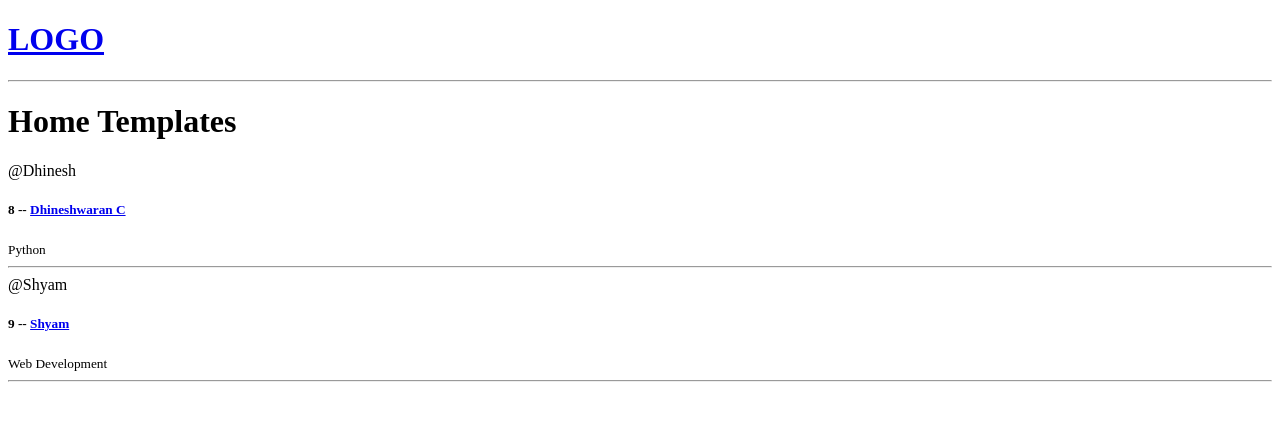
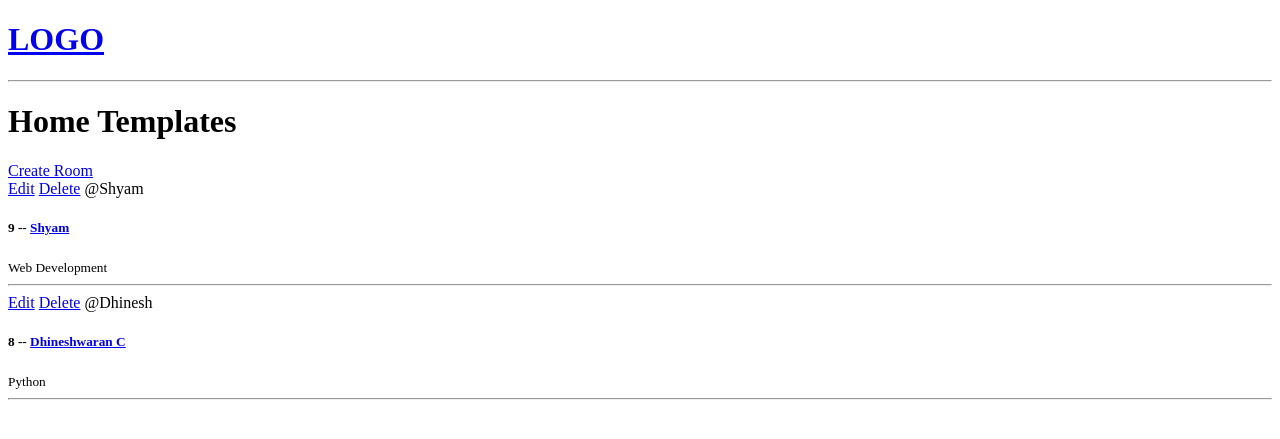
Before and after one commit to Dhineshwaran-C/Django_project, a Django app: page / in a window 1280 px wide. Shown: the top 439 px of the page. Run offline with Django 4.2, Linux system fonts and the light colour scheme; data comes from the database, SQL or seed files in the repository; both versions use the stored data as it was after the commit.

Commit message:
Updated on Sep 1

```diff
--- a/Django 2/web2/base/models.py
+++ b/Django 2/web2/base/models.py
@@ -18,6 +18,8 @@ class Room(models.Model):
     updated = models.DateTimeField(auto_now=True)
     created = models.DateTimeField(auto_now_add=True)
 
+    class Meta:
+        ordering = ['-updated', '-created']
 
     def __str__(self):
         return self.name
--- a/Django 2/web2/base/templates/base/home.html
+++ b/Django 2/web2/base/templates/base/home.html
@@ -5,8 +5,11 @@
 
 <div>
     <div>
+        <a href="{% url 'create-room' %}">Create Room</a>
         {% for room in rooms %}
             <div>
+                <a href="{% url 'update-room' room.id %}">Edit</a>
+                <a href="{% url 'delete-room' room.id %}">Delete</a>
                 <span>@{{room.host.username}}</span>
                 <h5>{{room.id}} -- <a  href="{% url 'room' room.id %}">{{room.name}}</a></h5>
                 <small>{{room.topic.name}}</small>
--- a/Django 2/web2/base/urls.py
+++ b/Django 2/web2/base/urls.py
@@ -3,5 +3,8 @@ from . import views
 
 urlpatterns = [
     path('',views.home,name="home"),
-    path('room/<str:pk>/',views.room,name="room")
+    path('room/<str:pk>/',views.room,name="room"),
+    path('create-room/',views.createRoom,name="create-room"),
+    path('update-room/<str:pk>/',views.updateRoom,name="update-room"),
+    path('delete-room/<str:pk>/',views.deleteRoom,name="delete-room"),
 ]
--- a/Django 2/web2/base/views.py
+++ b/Django 2/web2/base/views.py
@@ -1,5 +1,7 @@
-from django.shortcuts import render
+from multiprocessing import context
+from django.shortcuts import render, redirect
 from .models import Room
+from .forms import RoomForm
 
 # Create your views here.
 
@@ -18,3 +20,33 @@ def room(request,pk):
     room = Room.objects.get(id=pk)
     context = {'room':room}
     return render(request,'base/room.html',context)
+
+def createRoom(request):
+    form = RoomForm()
+    if request.method == 'POST':
+       form = RoomForm(request.POST)
+       if form.is_valid():
+        form.save()
+        return redirect('home')
+    context = {'form':form}
+    return render(request, 'base/room_form.html',context)
+
+
+def updateRoom(request,pk):
+    room = Room.objects.get(id=pk)
+    form = RoomForm(instance=room)
+    if request.method =='POST':
+        form = RoomForm(request.POST,instance=room)
+        if form.is_valid():
+            form.save()
+            return redirect('home')
+
+    context = {'form':form}
+    return render(request,'base/room_form.html',context)
+
+def deleteRoom(request,pk):
+    room = Room.objects.get(id=pk)
+    if request.method == 'POST':
+        room.delete()
+        return redirect('home')
+    return render(request,'base/delete.html',{'obj':room})
```
Also changed, not shown: Django 2/web2/base/forms.py (added, +8 -0 lines), Django 2/web2/base/templates/base/delete.html (added, +13 -0 lines), Django 2/web2/base/templates/base/room_form.html (added, +15 -0 lines), Django 2/web2/db.sqlite3.
